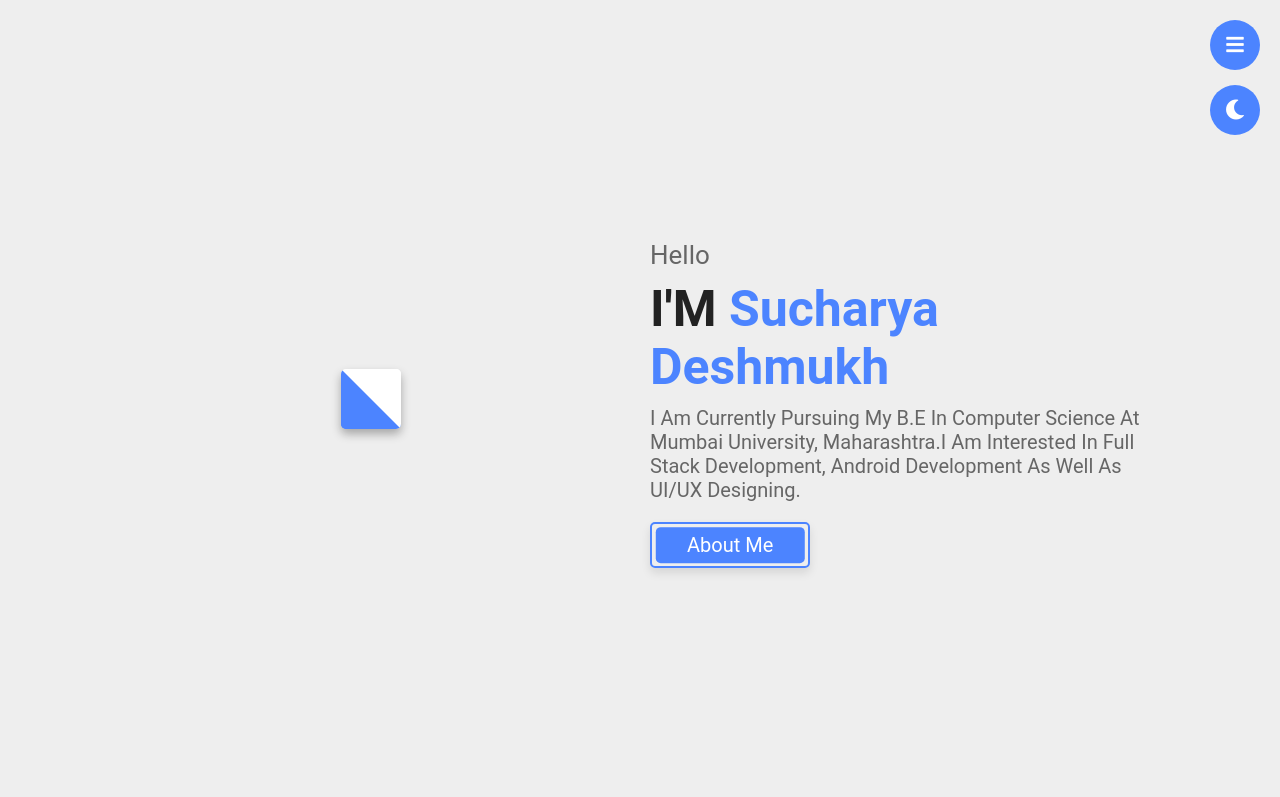
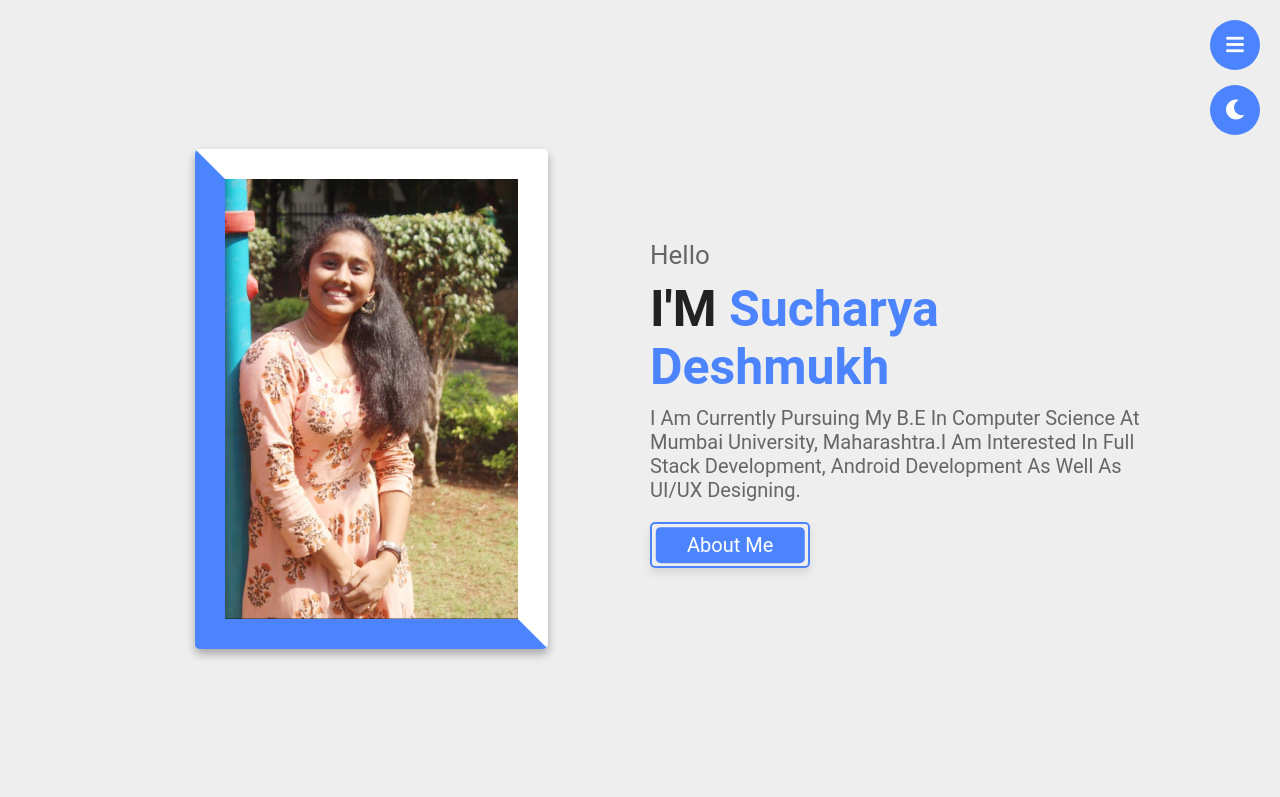
Before and after one commit to Imsucharya/Personal-Portfolio, a plain HTML site: page index.html in a window 1280 px wide. Shown: the top 797 px of the page. Drawn offline with nearby package versions, Linux system fonts and the light colour scheme; a script that the page names is missing; files whose address does not match are found by name.

Commit message:
Update index.html

```diff
--- a/index.html
+++ b/index.html
@@ -40,7 +40,7 @@
     <section class="home" id="home">
 
         <div class="image">
-            <img src="images/p1.jpeg" alt="">
+            <img src="p1.jpeg" alt="">
         </div>
 
         <div class="content">
```
